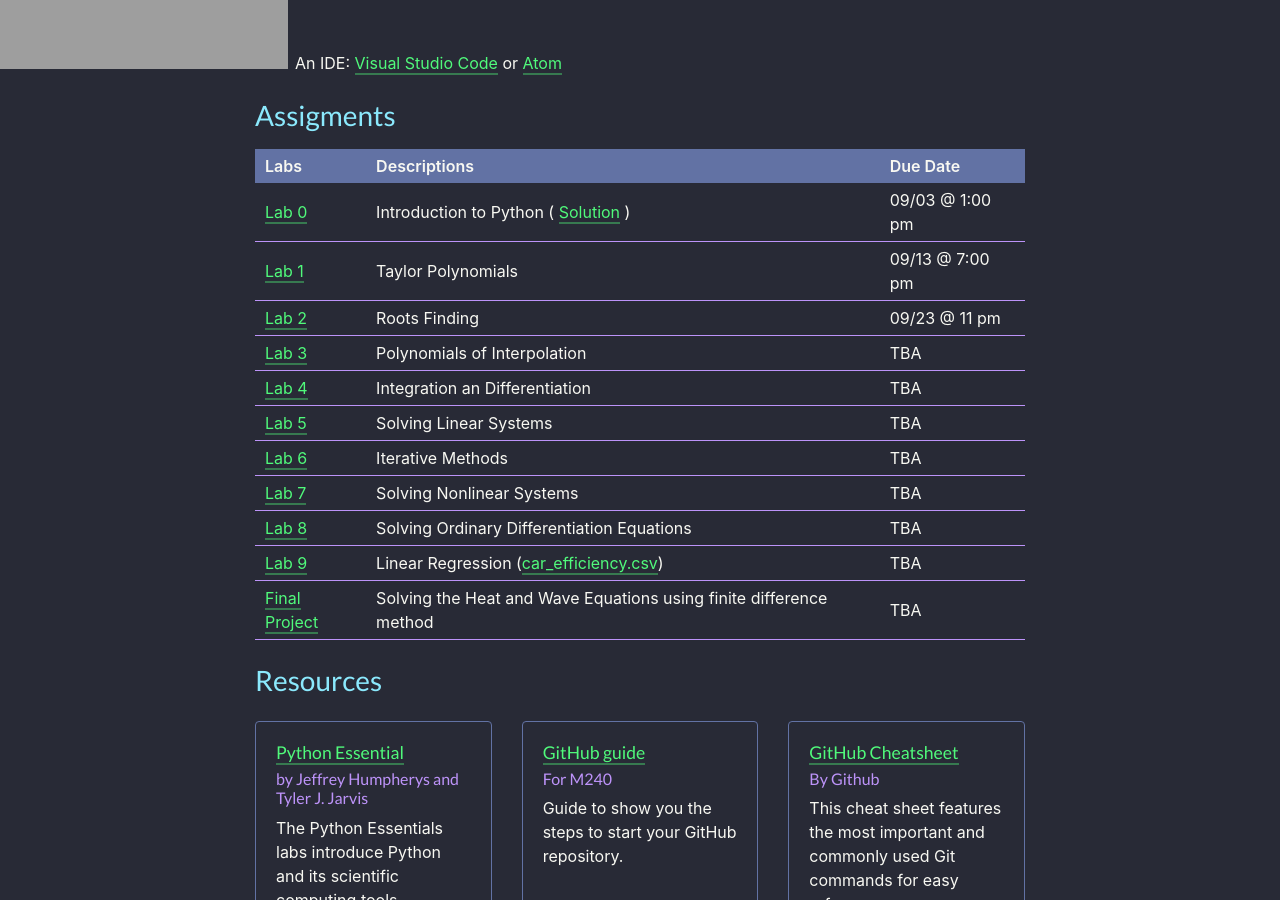
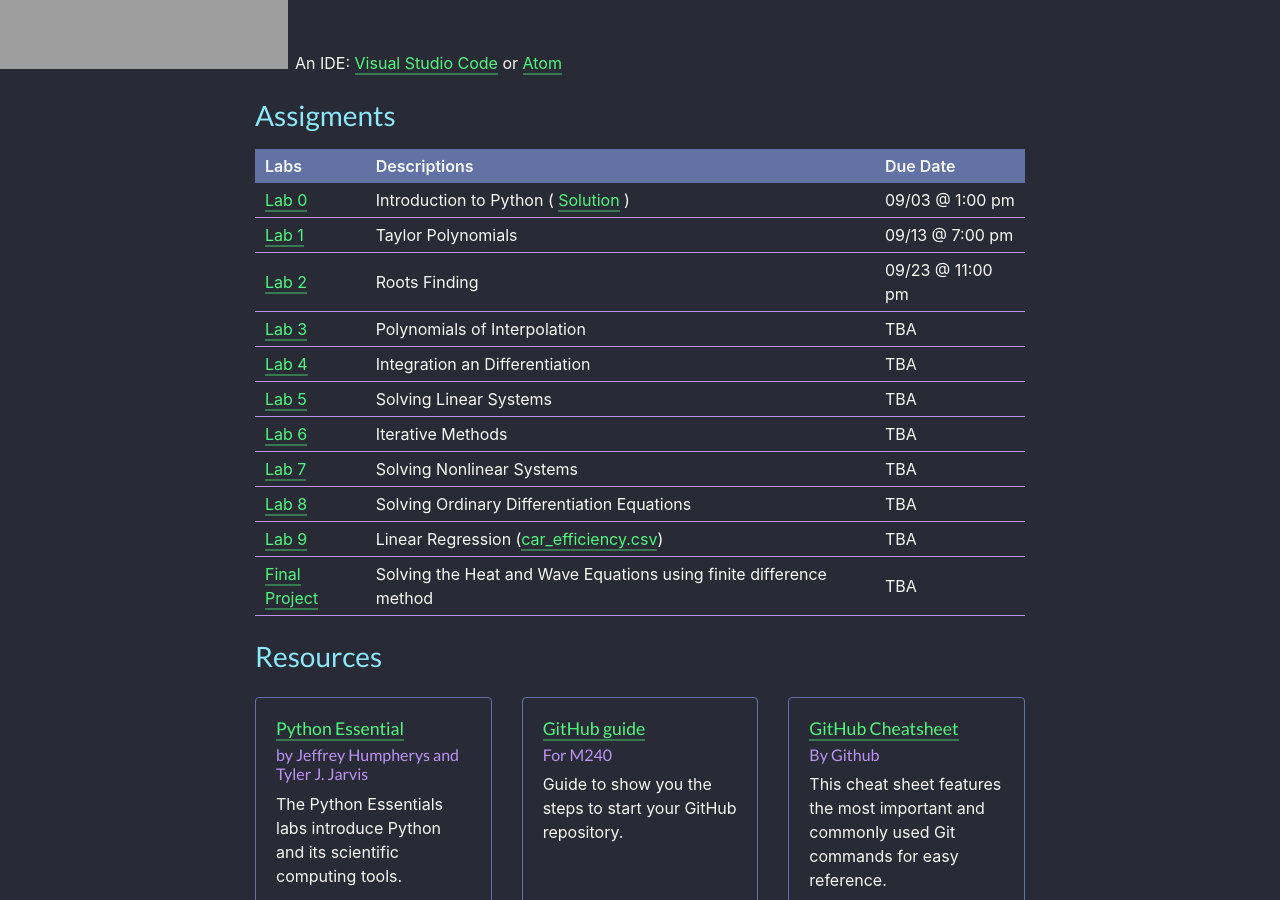
Before and after one commit to amac-lfc/amac-lfc.github.io, a Jekyll site: the page built from courses/m240/index.md, in a window 1280 px wide and 900 px high, scrolled down 2225 px. Built offline with Jekyll 4.4.1, drawn with Linux system fonts in a browser that asks for light colours; nearby versions of some CDN libraries; comment, search, counter and statistics services are not loaded; our own code applies the rules of GitHub Pages for plain Markdown files.

Commit message:
due date

```diff
--- a/courses/m240/index.md
+++ b/courses/m240/index.md
@@ -29,7 +29,7 @@
 |:-------------|:------------------|:------|
 | <a href="labs/0.pdf">Lab 0</a> | Introduction to Python ( [Solution](labs/solution_Lab0.zip) ) | 09/03 @ 1:00 pm |
 | <a href="labs/1_Taylor.pdf">Lab 1</a>| Taylor Polynomials | 09/13 @ 7:00 pm |
-| <a href="labs/2_Rootfinding.pdf">Lab 2</a> | Roots Finding | 09/23 @ 11 pm |
+| <a href="labs/2_Rootfinding.pdf">Lab 2</a> | Roots Finding | 09/23 @ 11:00 pm |
 | <a href="labs/3_Polynomial_Interpolation.pdf">Lab 3</a> | Polynomials of Interpolation| TBA |
 | <a href="labs/4_integration_differentiation.pdf">Lab 4</a> | Integration an Differentiation | TBA |
 | <a href="labs/5_Solving_linear_system.pdf">Lab 5</a> | Solving Linear Systems | TBA |
```
